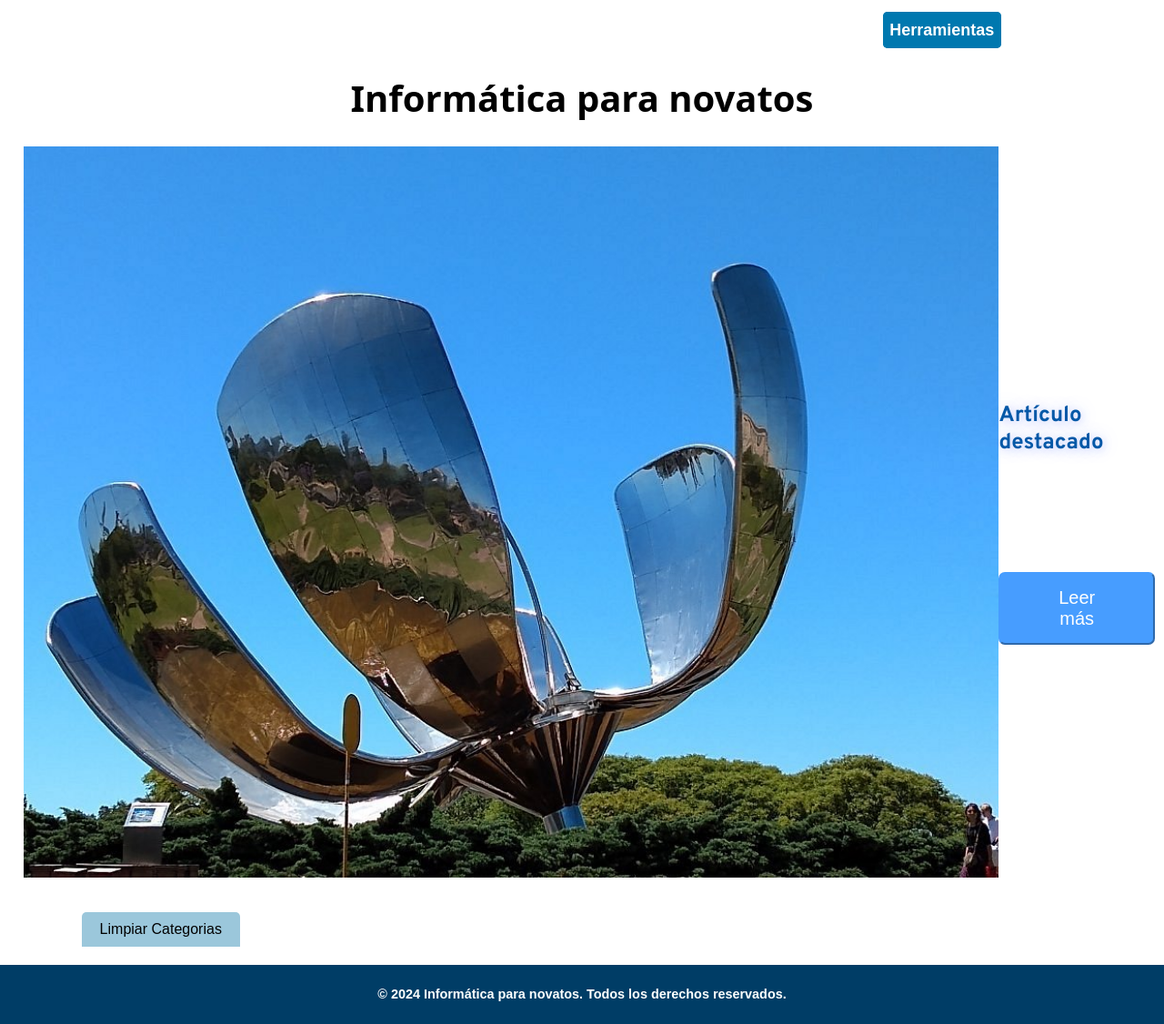
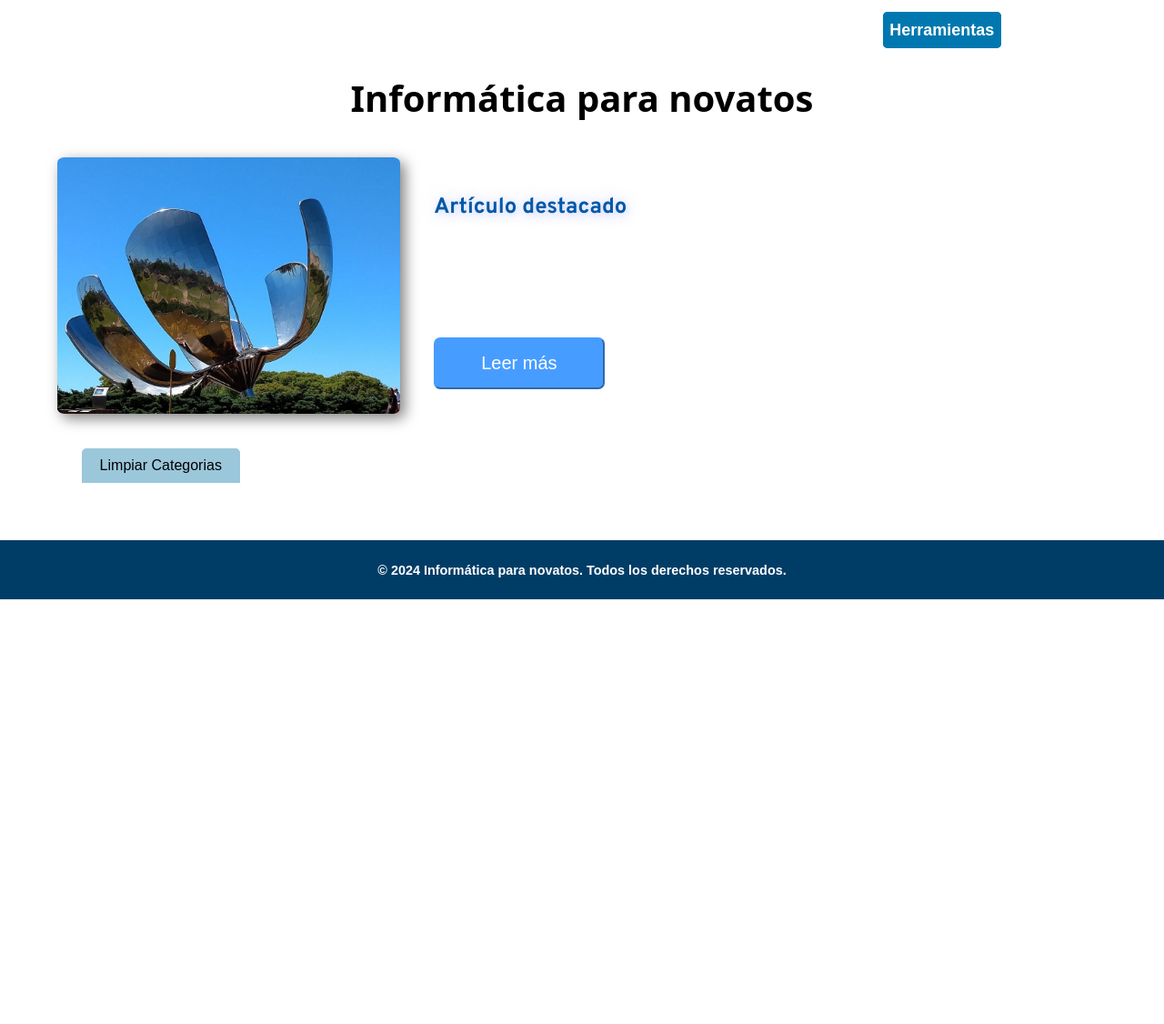
Before and after one commit to Vikolow/IPN, a PHP site: page /php/MainPage.php in a window 1280 px wide. Shown: the part 141-1267 px from the top of the page at 91% size. After the commit the page ends 800 px from the top, so only its background shows below. Run offline with PHP 8.4, Linux system fonts and the light colour scheme; the visitor is signed in with stand-in values (Sample User, id 1); data that the repository does not hold is empty; some web fonts are replaced.

Commit message:
Update style.css

```diff
--- a/Proyecto web real/CSS/style.css
+++ b/Proyecto web real/CSS/style.css
@@ -136,20 +136,21 @@ margin-left: 2%;
 
 .imgArticulo{
   width:90%;
+  height: 250px;
+  object-fit: cover;
   margin-left: 2%;
   margin-bottom: 1%;
   border-radius: 3%;
   box-shadow: 5px 5px 15px rgba(0, 0, 0, 0.5);
 }
 
-.imgArticulo{
-  width:90%;
-  height: 250px;
-  object-fit: cover;
-  margin-left: 2%;
-  margin-bottom: 1%;
-  border-radius: 3%;
+.imgArticuloPrincipal{
+  width:30%;
+  margin-left: 3%;
+  margin-top: 1%;
+  border-radius: 2%;
   box-shadow: 5px 5px 15px rgba(0, 0, 0, 0.5);
+  margin-right: 3%;
 }
 
 .titulo{
@@ -538,12 +539,10 @@ margin-left: 2%;
 
 .CajaContenido{
   margin-top: 30px;
-  margin-bottom: 100px;
   width: 75%;
 }
 
 .cajaFavoritos {
-
   gap: 2%;
   display: grid;
   grid-template-columns: repeat(auto-fill, minmax(250px, 1fr));
@@ -1058,6 +1057,10 @@ margin-right: 5px;
   margin-left: 5%;
 }
 
+.negro{
+  color:#363636;
+}
+
 .artDestacado{
   font-family: "Overpass", sans-serif;
   color:#0358a7;
```
